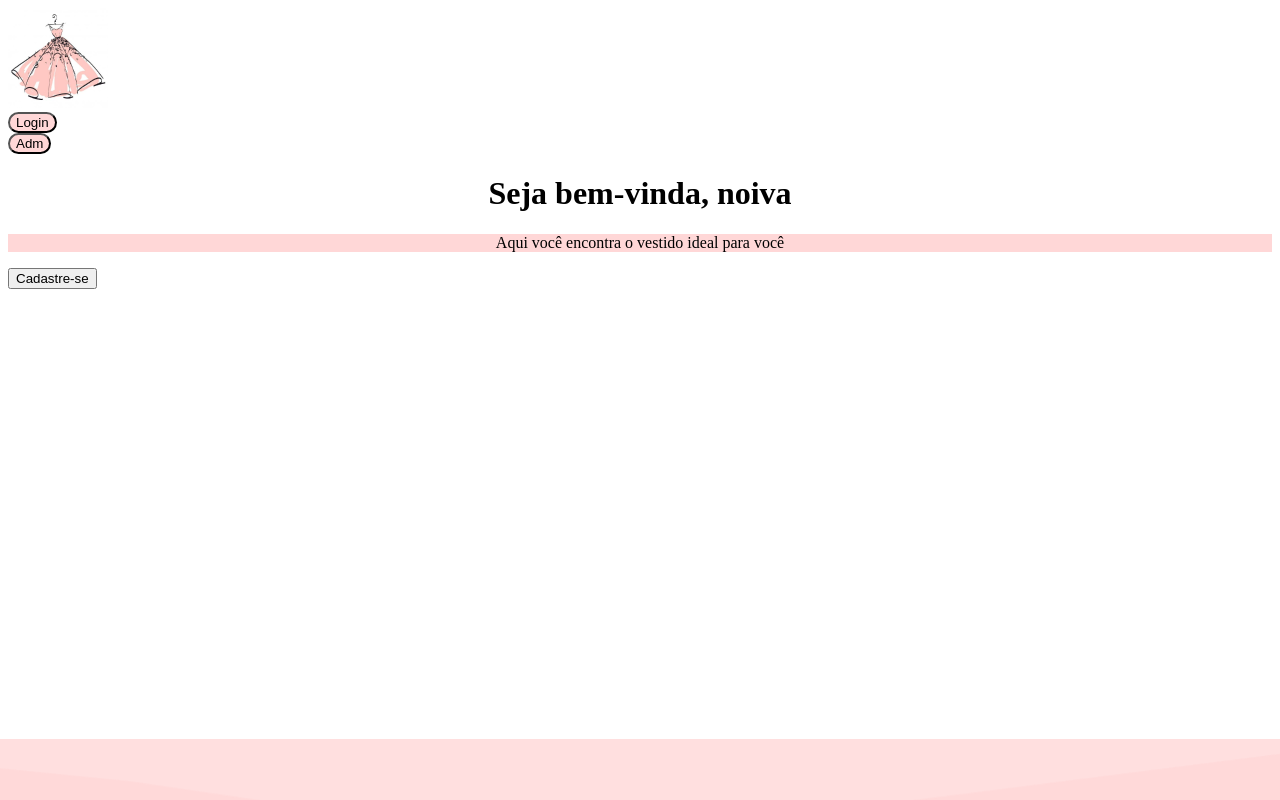
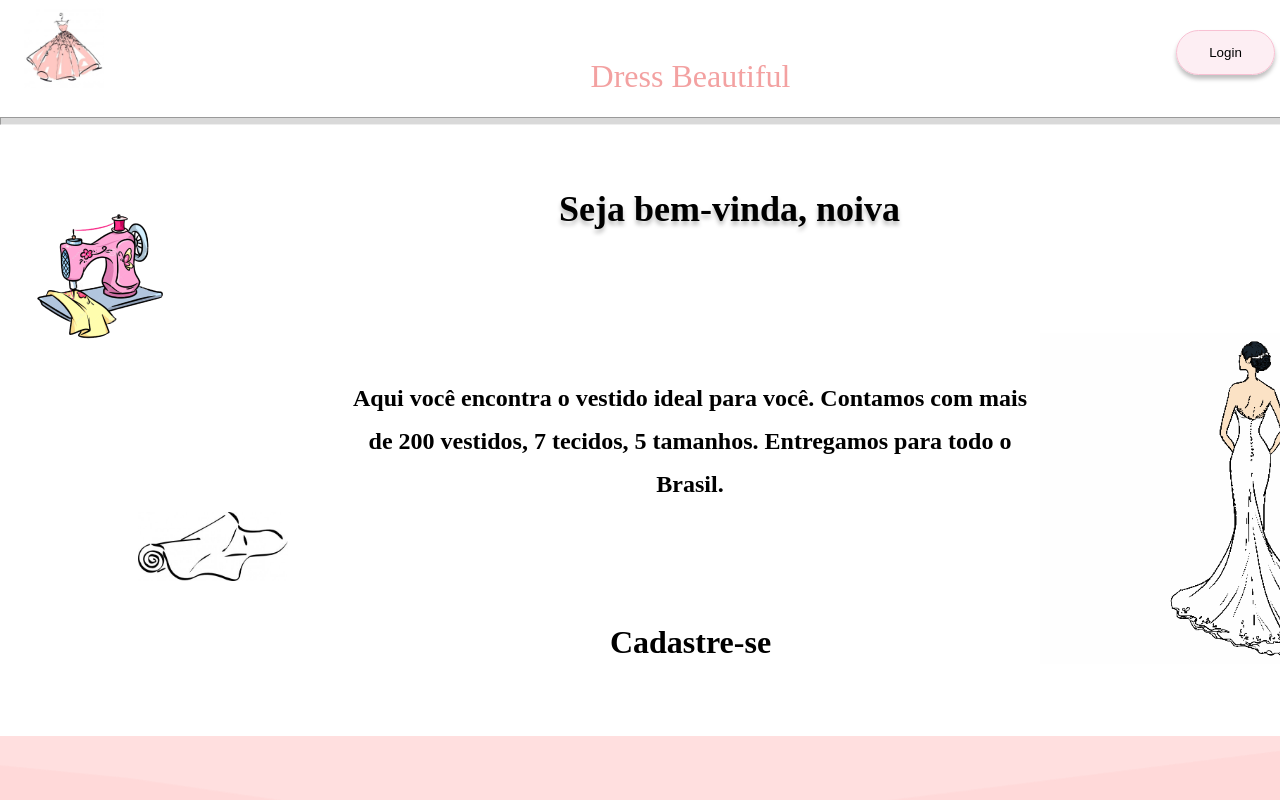
Before and after one commit to IsabellaAlvesCosta/tcc, a plain HTML site: page src/home/index.html in a window 1280 px wide. Shown: the top 800 px of the page. Drawn offline with Linux system fonts and the light colour scheme.

Commit message:
pag1 quase completa

```diff
--- a/src/home/index.css
+++ b/src/home/index.css
@@ -3,39 +3,129 @@
     padding:0px;
     box-sizing: border-box;
 }
+
+.partedecima{
+    display: flex;
+        flex-direction: row;
+        align-items:center ;
+        justify-content:space-between;
+        max-width:95%;
+}
 .logo{
-    width:100px;
-    height:100px;
-    top:17px;
-    left: 48px;
+    position: absolute;
+    width: 80px;
+    height: 80px;
+    left: 24px;
+    top: 8px;
+}
+
+.login{
+
+    box-sizing: border-box;
+
+    position: absolute;
+    width: 99px;
+    height: 45px;
+    left: 1176px;
+    top: 30px;
+
+    background: rgba(247, 203, 218, 0.33);
+    border: 1px solid #F8C1D3;
+    box-shadow: 0px 4px 4px rgba(0, 0, 0, 0.25);
+    border-radius: 25px;
 
 }
-.login{
-    display: flex;
-    flex-direction: row;
-    align-items: center;
-    background-color: #FFD7D7;
-    border-radius: 1em;
-}
+
 .adm{
-    display: flex;
-    flex-direction: column;
-    align-items: flex-end;
-    background-color: #FFD7D7;
-    border-radius: 1em;
+    box-sizing: border-box;
+
+    position: absolute;
+    width: 99px;
+    height: 45px;
+    left: 1302px;
+    top: 30px;
+
+    background: rgba(247, 203, 218, 0.33);
+    border: 1px solid #F8C1D3;
+    box-shadow: 0px 4px 4px rgba(0, 0, 0, 0.25);
+    border-radius: 25px;
 }
 
+.dress{
+    position: absolute;
+    width: 245px;
+    height: 90px;
+    left: 568px;
+    top: 25px;
+
+    font-family: 'IM FELL Great Primer';
+    font-style: normal;
+    font-weight: 400;
+    font-size: 32px;
+    line-height: 39px;
+    text-align: center;
+
+    color: #F3A1A1;
+}
+
+.hr{
+    position: absolute;
+    width: 1440px;
+    height: 6px;
+    left: 0px;
+    top: 109px;
+
+    background: #D9D9D9;
+}
+
+.maquina{
+    position: absolute;
+    width: 150px;
+    height: 144.98px;
+    left: 29px;
+    top: 200px;
+}
+
+.tecido{
+    position: absolute;
+    width: 150px;
+    height: 69.18px;
+    left: 138px;
+    top: 512px;
+}
+
+
 .titulo{
-    display: flex;
-    flex-direction: column;
-    align-items: center;
+    position: absolute;
+    width: 1443px;
+    height: 65px;
+
+    font-family: 'Kantumruy';
+    font-style: normal;
+    font-weight: 700;
+    font-size: 36px;
+    line-height: 355px;
+    text-align: center;
+    color: #000000;
+
+    text-shadow: 0px 4px 4px rgba(0, 0, 0, 0.25);
 }
 
 .paragrafo{
-    display: flex;
-    flex-direction: column;
-    align-items: center;
-    background-color:#FFD7D7;
+    position: absolute;
+    width: 682px;
+    height: 130px;
+    left: 349px;
+    top: 353px;
+
+    font-family: 'Kantumruy';
+    font-style: normal;
+    font-weight: 700;
+    font-size: 24px;
+    line-height: 43px;
+    text-align: center;
+
+    color: #000000;
 }
 
 .noiva{
@@ -54,3 +144,38 @@
 
     background: rgba(255, 215, 215, 0.8);
 }
+
+.noiva{
+    position: absolute;
+    width: 400px;
+    height: 330.99px;
+    left: 1040px;
+    top: 333px;
+}
+
+.cadastre{
+    position: absolute;
+    width: 237px;
+    height: 109px;
+    left: 572px;
+    top: 581px;
+
+    font-family: 'Kantumruy';
+    font-style: normal;
+    font-weight: 700;
+    font-size: 32px;
+    line-height: 58px;
+    text-align: center;
+
+    color: #000000;
+}
+
+.faixarosa{
+    position: absolute;
+    width: 1495px;
+    height: 287px;
+    left: 0px;
+    top: 736px;
+
+    background: rgba(255, 215, 215, 0.8);
+ }
--- a/src/home/index.html
+++ b/src/home/index.html
@@ -9,15 +9,21 @@
 </head>
 <body>
         <div class="landpage">
-            <div>
+            <div class="partedecima">
                 <img src="../assets/images/image 1.png" alt="" class="logo">
+                <p class="dress"> Dress Beautiful </p>
                 <button class="login"> Login </button>
                 <button class="adm"> Adm </button>
             </div>
+            <hr class="hr">
             <div>
                 <h1 class="titulo"> Seja bem-vinda, noiva</h1>
-                <p class="paragrafo"> Aqui você encontra o vestido ideal para você </p>
-                <button> Cadastre-se </button>
+                <img src="../assets/images/maq-removebg-preview 1.png" alt="" class="maquina">
+                <img src="../assets/images/tec.jpg" alt="" class="tecido">
+                <p class="paragrafo"> Aqui você encontra o vestido ideal para você.
+                    Contamos com mais de 200 vestidos, 7 tecidos, 5 tamanhos. Entregamos para todo o Brasil. </p>
+                <img src="../assets/images/image 2.png" alt="" class="noiva">
+                <p class="cadastre"> Cadastre-se </p>
                 <img src="../assets/images/faixa4.png" alt="" class="faixarosa">
             </div>
         </div>
```
Also changed, not shown: src/assets/images/maq-removebg-preview 1.png (added), src/assets/images/tec.jpg (added).
